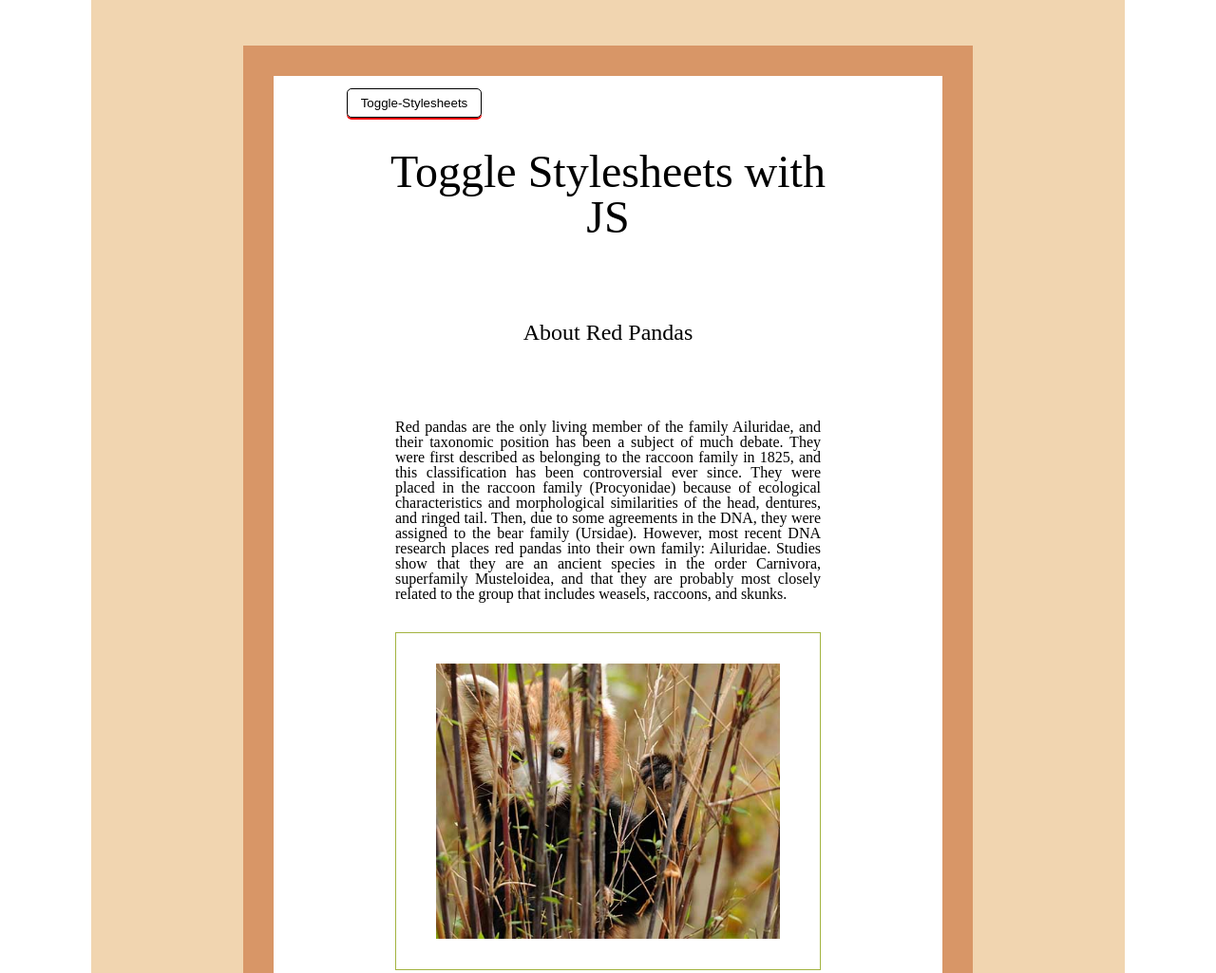
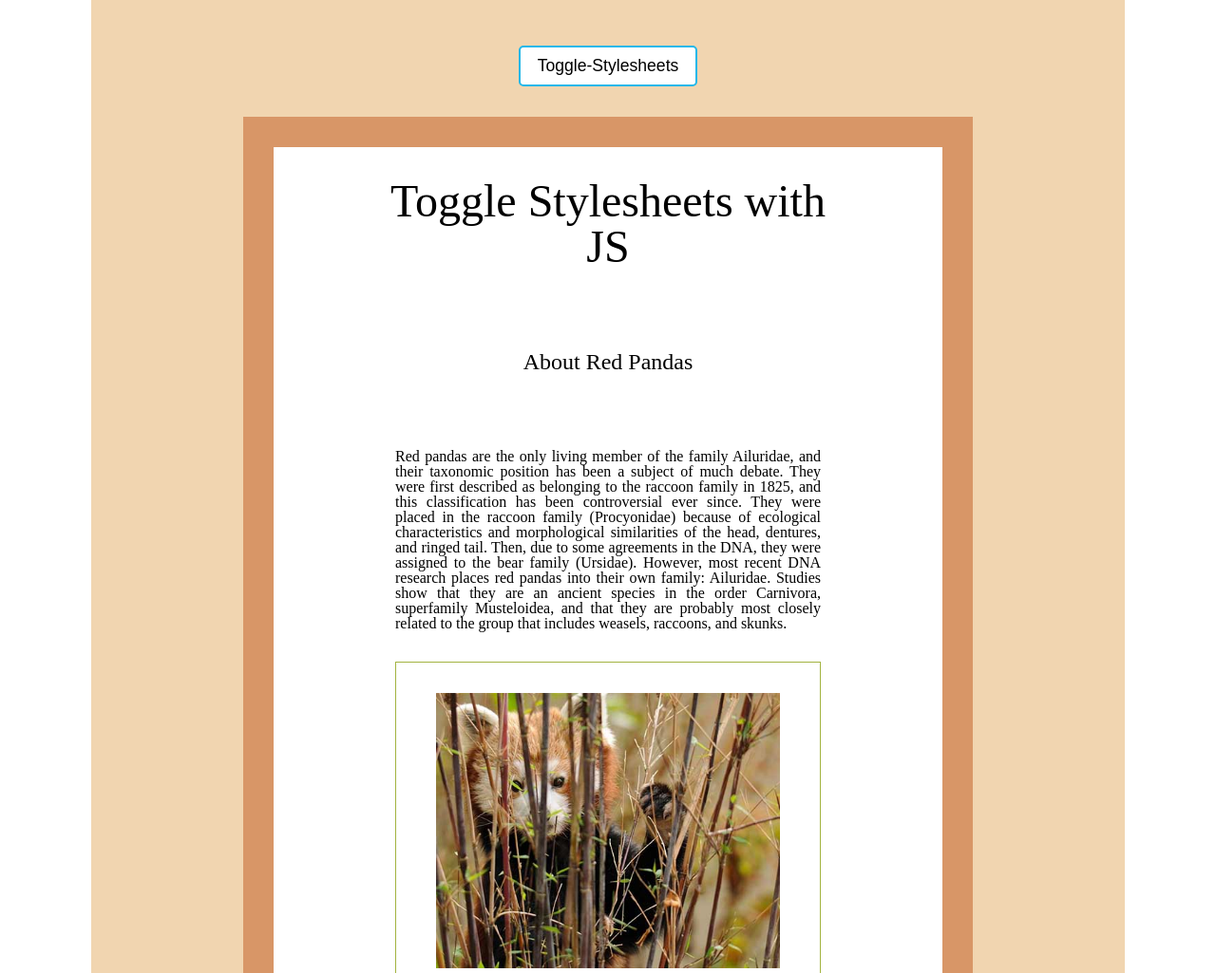
Before and after one commit to phirt13/toggle_stylesheets, a plain HTML site: page index.html in a window 1280 px wide. Shown: the top 1025 px of the page at 95% size. Drawn offline with nearby package versions, Linux system fonts and the light colour scheme.

Commit message:
vanilla js

```diff
--- a/css/layout.css
+++ b/css/layout.css
@@ -1,5 +1,8 @@
 button {
-  margin: 1em 0 0 1em;
+  display: block;
+  margin: 0 auto;
+  font-size: 1.1em;
+
 }
 
 body {
@@ -10,6 +13,7 @@ body {
 }
 
 main {
+  margin-top: 2em;
   padding: 0 4em;
 }
 
--- a/css/stylesheet-cool.css
+++ b/css/stylesheet-cool.css
@@ -3,13 +3,31 @@ html {
 }
 
 body {
-  background-color: blue;
+  background-color: #3c2b26;
 }
 
 main {
   background-color: white;
-  border: 2em solid #d89667;
+  border: 2em solid #a7ad44;
 }
+
 section {
   border: .1em solid #a3b340;
 }
+
+button {
+  background-color: white;
+  border: 2px solid #fcbb0b;
+  border-radius: 5px;
+  padding: .5em 1em;
+  transition: all .4s linear;
+}
+
+button:hover {
+  background-color: #fcbb0b;
+  padding: .5em 1.5em;
+}
+
+button:focus {
+  outline: 0;
+}
--- a/css/stylesheet-warm.css
+++ b/css/stylesheet-warm.css
@@ -1,24 +1,5 @@
 html {
   background-color: white;
-}
-
-button {
-  background-color: transparent;
-  border-top: 1px solid black;
-  border-bottom: 1px solid black;
-  border-right: 1px solid black;
-  border-left: 1px solid black;
-/*  border: 2px solid black;*/
-  box-shadow: 0px 2px 0px red;
-  border-radius: 5px;
-  padding: .5em 1em;
-  transition: all .4s linear;
-}
-
-button:hover {
- /* padding: .5em 1.5em;*/
-  box-shadow: none;
-  border-bottom: 1px solid black;
 }
 
 body {
@@ -29,6 +10,24 @@ main {
   background-color: white;
   border: 2em solid #d89667;
 }
+
 section {
   border: .1em solid #a3b340;
 }
+
+button {
+  background-color: white;
+  border: 2px solid #22b8e9;
+  border-radius: 5px;
+  padding: .5em 1em;
+  transition: all .4s linear;
+}
+
+button:hover {
+  background-color: #22b8e9;
+  padding: .5em 1.5em;
+}
+
+button:focus {
+  outline: 0;
+}
--- a/index.html
+++ b/index.html
@@ -10,18 +10,15 @@
     <!-- CSS –––––––––––––––––––––––––––––––––––––––––––––––––– -->
     <link rel="stylesheet" href="css/reset.css">
     <link rel="stylesheet" href="css/layout.css">
-    <link rel="stylesheet" href="css/stylesheet-warm.css">
-    <link rel="stylesheet" href="css/stylesheet-cool.css" disabled>
+    <link id="sheetOne" rel="stylesheet" href="css/stylesheet-warm.css">
+    <link id="sheetTwo" rel="stylesheet" href="css/stylesheet-cool.css" disabled>
   </head>
   <body>
+    <button id="toggle-stylesheets">Toggle-Stylesheets</button>
     <main>
-      <button id="toggle-stylesheets">Toggle-Stylesheets</button>
-
       <header>
         <h1>Toggle Stylesheets with JS</h1>
       </header>
-
-
         <article class="demo-article">
           <h3 class="demo-h3">About Red Pandas</h3>
           <p class="demo-p">Red pandas are the only living member of the family Ailuridae, and their taxonomic position has been a subject of much debate. They were first described as belonging to the raccoon family in 1825, and this classification has been controversial ever since. They were placed in the raccoon family (Procyonidae) because of ecological characteristics and morphological similarities of the head, dentures, and ringed tail. Then, due to some agreements in the DNA, they were assigned to the bear family (Ursidae). However, most recent DNA research places red pandas into their own family: Ailuridae. Studies show that they are an ancient species in the order Carnivora, superfamily Musteloidea, and that they are probably most closely related to the group that includes weasels, raccoons, and skunks.</p>
@@ -32,13 +29,9 @@
           Red pandas are solitary except for breeding season, but in zoos most breeding pairs are housed together year-round for enrichment. In the wild, the home range of one animal is about one square mile.</p>
         </article>
     </main>
-
-    <footer>
-    </footer>
-
   </body>
   <!-- JAVASCRIPT –––––––––––––––––––––––––––––––––––––––––––––––––– -->
   <!-- Check for updated on google developers -->
   <script src="https://ajax.googleapis.com/ajax/libs/jquery/2.2.0/jquery.min.js"></script>
-  <script src="js/"></script>
+  <script src="js/toggle-vanilla.js"></script>
 </html>
```
